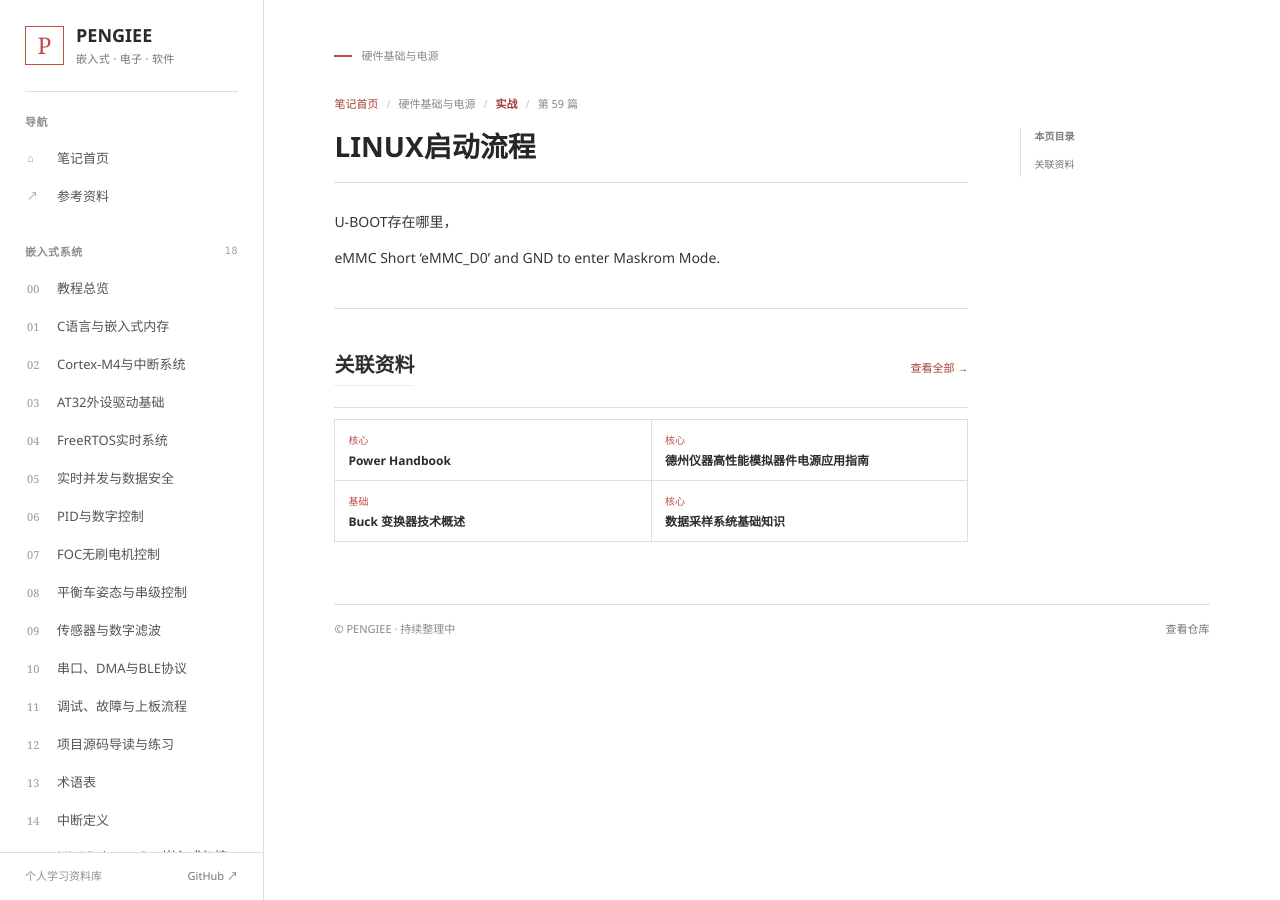
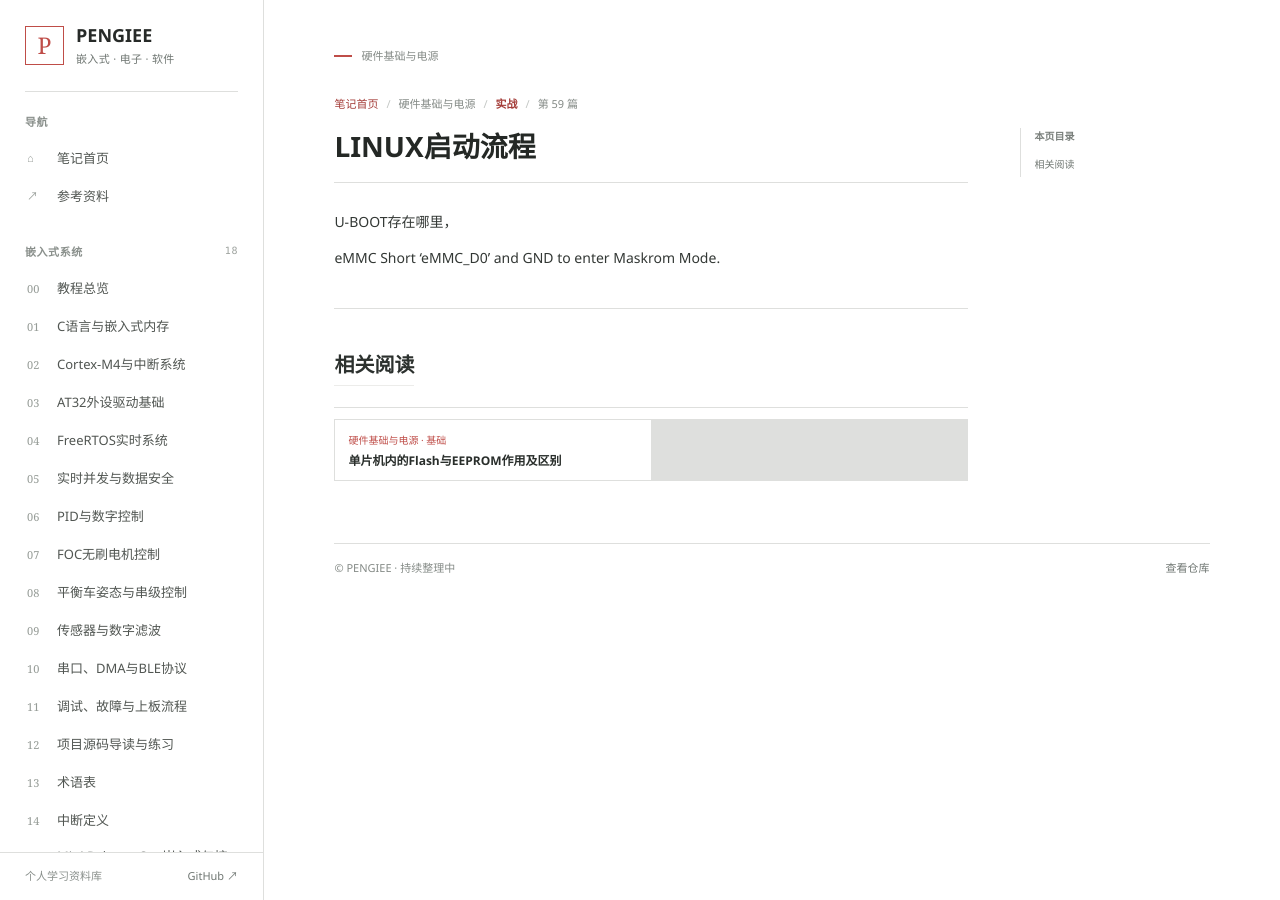
Before and after one commit to peng598/pengIEE, a Jekyll site: the page built from notes/linux启动流程.md, in a window 1280 px wide. Built offline with Jekyll 4.4.1, drawn with Linux system fonts in a browser that asks for light colours; some of the changed lines change nothing that is shown.

Commit message:
fix related note recommendations

```diff
--- /dev/null
+++ b/_data/related_notes.json
@@ -0,0 +1,144 @@
+{
+  "groups": [
+    {
+      "topic": "学习导览",
+      "notes": ["/notes/readme/", "/notes/learning-roadmap/", "/notes/embedded-glossary/"]
+    },
+    {
+      "topic": "Cortex-M 中断与外设",
+      "notes": ["/notes/cortex-m4-interrupts/", "/notes/nvic结构及作用/", "/notes/中断定义/", "/notes/at32-peripherals/"]
+    },
+    {
+      "topic": "FreeRTOS 调度与任务",
+      "notes": ["/notes/freertos-realtime/", "/notes/freertos-startup/", "/notes/freertos-scheduling/", "/notes/freertos-task-states/", "/notes/列表和列表项/", "/notes/freertos-critical-sections/", "/notes/realtime-concurrency/"]
+    },
+    {
+      "topic": "电机控制与平衡车",
+      "notes": ["/notes/pid-digital-control/", "/notes/balance-car-cascade-control/", "/notes/foc-motor-control/", "/notes/sensors-digital-filtering/", "/notes/project-code-reading/"]
+    },
+    {
+      "topic": "串口与通信",
+      "notes": ["/notes/uart-dma-ble/", "/notes/usart与uart区别和怎么用/", "/notes/芯片之间为什么用串口多/", "/notes/software-bit-banging/"]
+    },
+    {
+      "topic": "嵌入式调试与代码",
+      "notes": ["/notes/debug-and-hardware-bringup/", "/notes/software-assert/", "/notes/c-language-memory/"]
+    },
+    {
+      "topic": "存储与启动",
+      "notes": ["/notes/单片机内的flash与eeprom作用及区别/", "/notes/linux启动流程/"]
+    },
+    {
+      "topic": "阻抗与传输线基础",
+      "notes": ["/notes/impedance-matching/", "/notes/characteristic-impedance/", "/notes/传输线理论/", "/notes/when-impedance-matching-matters/", "/notes/02-什么时候才需要考虑阻抗匹配/", "/notes/常用阻抗/", "/notes/电压倍增/"]
+    },
+    {
+      "topic": "端接与振铃",
+      "notes": ["/notes/termination-resistor-placement/", "/notes/源端匹配/", "/notes/ringing/", "/notes/ringing-root-causes/", "/notes/振铃不一定出现在高频信号/"]
+    },
+    {
+      "topic": "边沿、带宽与延时",
+      "notes": ["/notes/io-edge-rate/", "/notes/上升边与带宽关系/", "/notes/上升时间与带宽公式/", "/notes/pcb-propagation-delay/", "/notes/工作速率大于8gbps/", "/notes/关于芯片尺寸与上升速度的关系/"]
+    },
+    {
+      "topic": "回流、串扰与地弹",
+      "notes": ["/notes/return-current-path/", "/notes/high-frequency-return-path/", "/notes/ground-bounce/", "/notes/03-电路板走线分隔开多远才能减少串扰-３ｗ规则/", "/notes/signal-integrity-notes/"]
+    },
+    {
+      "topic": "差分与高速链路",
+      "notes": ["/notes/差分线间距要求/", "/notes/differential-length-matching/", "/notes/eye-diagram/", "/notes/insertion-loss/"]
+    },
+    {
+      "topic": "DDR 与高速布局",
+      "notes": ["/notes/ddr/", "/notes/ddr-layout-注意/", "/notes/架构/", "/notes/bga设计/", "/notes/叠层设计/"]
+    },
+    {
+      "topic": "PCB 规划与设计流程",
+      "notes": ["/notes/pcb设计思路/", "/notes/原理图设计思路/", "/notes/orcad-capture教程/", "/notes/ad规则/"]
+    },
+    {
+      "topic": "ESD 机理与防护",
+      "notes": ["/notes/esd-principles/", "/notes/esd-generation/", "/notes/esd-failure-analysis/", "/notes/100kω电阻不是esd保护的解决方案/", "/notes/电源输入保护/"]
+    },
+    {
+      "topic": "电磁兼容与干扰",
+      "notes": ["/notes/emc/", "/notes/emi/", "/notes/天线效应/", "/notes/电磁场/", "/notes/电场/", "/notes/wifi-near-field-interference/"]
+    },
+    {
+      "topic": "以太网故障与阻容网络",
+      "notes": ["/notes/短网线可以用-长网线用不了/", "/notes/ethernet-magnetics-rc/"]
+    },
+    {
+      "topic": "PCB 可靠性与制造",
+      "notes": ["/notes/pcb-life-factors/", "/notes/pcb-lifetime/", "/notes/via-failure/", "/notes/工艺与良率控制/", "/notes/saturn/"]
+    },
+    {
+      "topic": "晶振与负载电容",
+      "notes": ["/notes/crystal-structure/", "/notes/crystal-load-capacitor/", "/notes/crystal-layout/"]
+    },
+    {
+      "topic": "DC-DC 拓扑与工作模式",
+      "notes": ["/notes/dc-dc/", "/notes/dc-dc-nmos/", "/notes/dc-dc-pwm-pfm自动切换/", "/notes/dc-dc负压拓扑架构/", "/notes/dc-dc调试及测试经验/"]
+    },
+    {
+      "topic": "LDO 原理与稳定性",
+      "notes": ["/notes/ldo/", "/notes/ldo-principles/", "/notes/ldo-output-capacitor/", "/notes/ldo调试及测试经验/"]
+    },
+    {
+      "topic": "电源规划与保护",
+      "notes": ["/notes/power-input-design/", "/notes/power-sequencing/", "/notes/电源功率选型/", "/notes/简易的降压电路/"]
+    },
+    {
+      "topic": "MOS 与三极管应用",
+      "notes": ["/notes/mos/", "/notes/mos管/", "/notes/mos管n-和p-管工艺区别/", "/notes/三极管及mos管选型及应用/", "/notes/电机的dcr吸收电路/", "/notes/判断三极管在放大还是饱和的关键/", "/notes/三极管au-aus计算/", "/notes/三极管vbe会随温度变化/"]
+    },
+    {
+      "topic": "二极管与稳压保护",
+      "notes": ["/notes/二极管/", "/notes/稳压二极管/", "/notes/二极管关于突变电流关系/"]
+    },
+    {
+      "topic": "电容、电感与谐振",
+      "notes": ["/notes/capacitor-formulas/", "/notes/电阻-电容-电感/", "/notes/rc充放电公式/", "/notes/lc谐振/", "/notes/谐振频率公式/", "/notes/电感q值/"]
+    },
+    {
+      "topic": "滤波器与电源噪声",
+      "notes": ["/notes/lc-filter-design/", "/notes/滤波器设计思路/", "/notes/filter-series-resistor/", "/notes/ferrite-bead-selection/", "/notes/电容寄生电感也会影响信号完整性/"]
+    },
+    {
+      "topic": "音频麦克风输入",
+      "notes": ["/notes/12-动圈麦克风输入电路设计/", "/notes/microphone-bias-resistor/", "/notes/原理/", "/notes/会议话筒/"]
+    },
+    {
+      "topic": "声压级与音频计量",
+      "notes": ["/notes/sound-pressure-level/", "/notes/acoustics-glossary/", "/notes/放大倍数db/"]
+    },
+    {
+      "topic": "音频链路与声学",
+      "notes": ["/notes/audio_codec通用选型与硬件设计经验手册/", "/notes/audio-input-capacitor/", "/notes/audio-mixing/", "/notes/音频处理对音频参数影响/"]
+    },
+    {
+      "topic": "运放与模拟放大",
+      "notes": ["/notes/运放指标/", "/notes/input-impedance-scenarios/", "/notes/op-amp-input-impedance/", "/notes/non-inverting-inverting-input/", "/notes/op-amp-attenuator/", "/notes/op-amp-phase-shift/", "/notes/负反馈电容/", "/notes/audio-differential-amplifier/", "/notes/cross-coupling/", "/notes/unbalanced-to-balanced/"]
+    },
+    {
+      "topic": "功率放大与 D 类功放",
+      "notes": ["/notes/class-d-amplifier/", "/notes/class-d-amplifier-issues/", "/notes/功放相关计算/"]
+    },
+    {
+      "topic": "显示屏电源与时序",
+      "notes": ["/notes/avdd-vgl-vgh-电压作用/", "/notes/自举电容/", "/notes/画面有撕裂横-高低温开机时间/"]
+    },
+    {
+      "topic": "ADC 与采样精度",
+      "notes": ["/notes/adc精度/", "/notes/adc-divider-noise/"]
+    },
+    {
+      "topic": "示波器与频域测量",
+      "notes": ["/notes/ｍath模式/", "/notes/频谱仪使用/"]
+    },
+    {
+      "topic": "接口与电路隔离",
+      "notes": ["/notes/光耦隔离器件计算/", "/notes/光耦应用注意点/", "/notes/io口没用到-需要接地/"]
+    }
+  ]
+}
--- a/_layouts/note.html
+++ b/_layouts/note.html
@@ -18,13 +18,26 @@ layout: default
   <div class="article-layout">
       <div class="prose">
       {{ content }}
-      {% assign related_resources = site.data.resources | where: "category", page.category %}
-      {% if related_resources.size > 0 %}
-        <section class="article-resources" aria-labelledby="related-resources-heading">
-          <div class="section-heading"><h2 id="related-resources-heading">关联资料</h2><a href="{{ '/resources/' | relative_url }}">查看全部 →</a></div>
-          <div class="article-resource-list">
-            {% for resource in related_resources limit: 4 %}
-              <a href="{{ resource.file | relative_url }}" target="_blank" rel="noopener"><span>{{ resource.level }}</span><strong>{{ resource.title }}</strong></a>
+      {% assign related_urls = nil %}
+      {% for related_group in site.data.related_notes.groups %}
+        {% if related_group.notes contains page.url %}
+          {% assign related_urls = related_group.notes %}
+          {% break %}
+        {% endif %}
+      {% endfor %}
+      {% if related_urls %}
+        {% assign displayed_related_count = 0 %}
+        <section class="article-related-notes" aria-labelledby="related-notes-heading">
+          <div class="section-heading"><h2 id="related-notes-heading">相关阅读</h2></div>
+          <div class="article-related-list">
+            {% for related_url in related_urls %}
+              {% unless related_url == page.url %}
+                {% assign related_page = site.pages | where: "url", related_url | first %}
+                {% if related_page and displayed_related_count < 4 %}
+                  <a href="{{ related_page.url | relative_url }}"><span>{{ related_page.category }} · {{ related_page.level }}</span><strong>{{ related_page.title }}</strong></a>
+                  {% assign displayed_related_count = displayed_related_count | plus: 1 %}
+                {% endif %}
+              {% endunless %}
             {% endfor %}
           </div>
         </section>
--- a/assets/site.css
+++ b/assets/site.css
@@ -142,13 +142,12 @@ button { font: inherit; }
 .article-toc-list a { display: block; padding: 2px 0; color: #717873; font-size: 10px; line-height: 1.5; text-decoration: none; }
 .article-toc-list a:hover { color: var(--accent-dark); }
 .article-toc-list .toc-subitem { padding-left: 10px; }
-.article-resources { margin-top: 37px; padding-top: 5px; border-top: 1px solid var(--line); }
-.article-resources .section-heading a { color: var(--accent-dark); font-size: 11px; text-decoration: none; }
-.article-resource-list { display: grid; grid-template-columns: repeat(2, minmax(0, 1fr)); gap: 1px; margin-top: 11px; border: 1px solid var(--line); background: var(--line); }
-.article-resource-list a { display: grid; gap: 3px; padding: 11px 13px; background: var(--paper); text-decoration: none; }
-.article-resource-list a:hover strong { color: var(--accent-dark); }
-.article-resource-list span { color: var(--accent); font-size: 10px; }
-.article-resource-list strong { font-size: 12px; font-weight: 650; line-height: 1.45; }
+.article-related-notes { margin-top: 37px; padding-top: 5px; border-top: 1px solid var(--line); }
+.article-related-list { display: grid; grid-template-columns: repeat(2, minmax(0, 1fr)); gap: 1px; margin-top: 11px; border: 1px solid var(--line); background: var(--line); }
+.article-related-list a { display: grid; gap: 3px; padding: 11px 13px; background: var(--paper); text-decoration: none; }
+.article-related-list a:hover strong { color: var(--accent-dark); }
+.article-related-list span { color: var(--accent); font-size: 10px; }
+.article-related-list strong { font-size: 12px; font-weight: 650; line-height: 1.45; }
 .resource-intro { display: flex; align-items: baseline; gap: 12px; max-width: 820px; margin-top: 24px; padding: 12px 14px; border-left: 2px solid var(--accent); background: var(--accent-soft); color: #656c67; font-size: 12px; }
 .resource-intro strong { color: var(--accent-dark); font-size: 12px; }
 .resource-section { max-width: 820px; margin-top: 29px; }
@@ -199,7 +198,7 @@ button { font: inherit; }
   .prose h2 { margin-top: 30px; font-size: 18px; }
   .prose h3 { font-size: 15px; }
   .prose table { display: block; overflow-x: auto; }
-  .article-resource-list { grid-template-columns: 1fr; }
+  .article-related-list { grid-template-columns: 1fr; }
   .resource-card { grid-template-columns: 39px minmax(0, 1fr); }
   .resource-open { display: none; }
   .resource-intro { display: grid; gap: 3px; }
```
